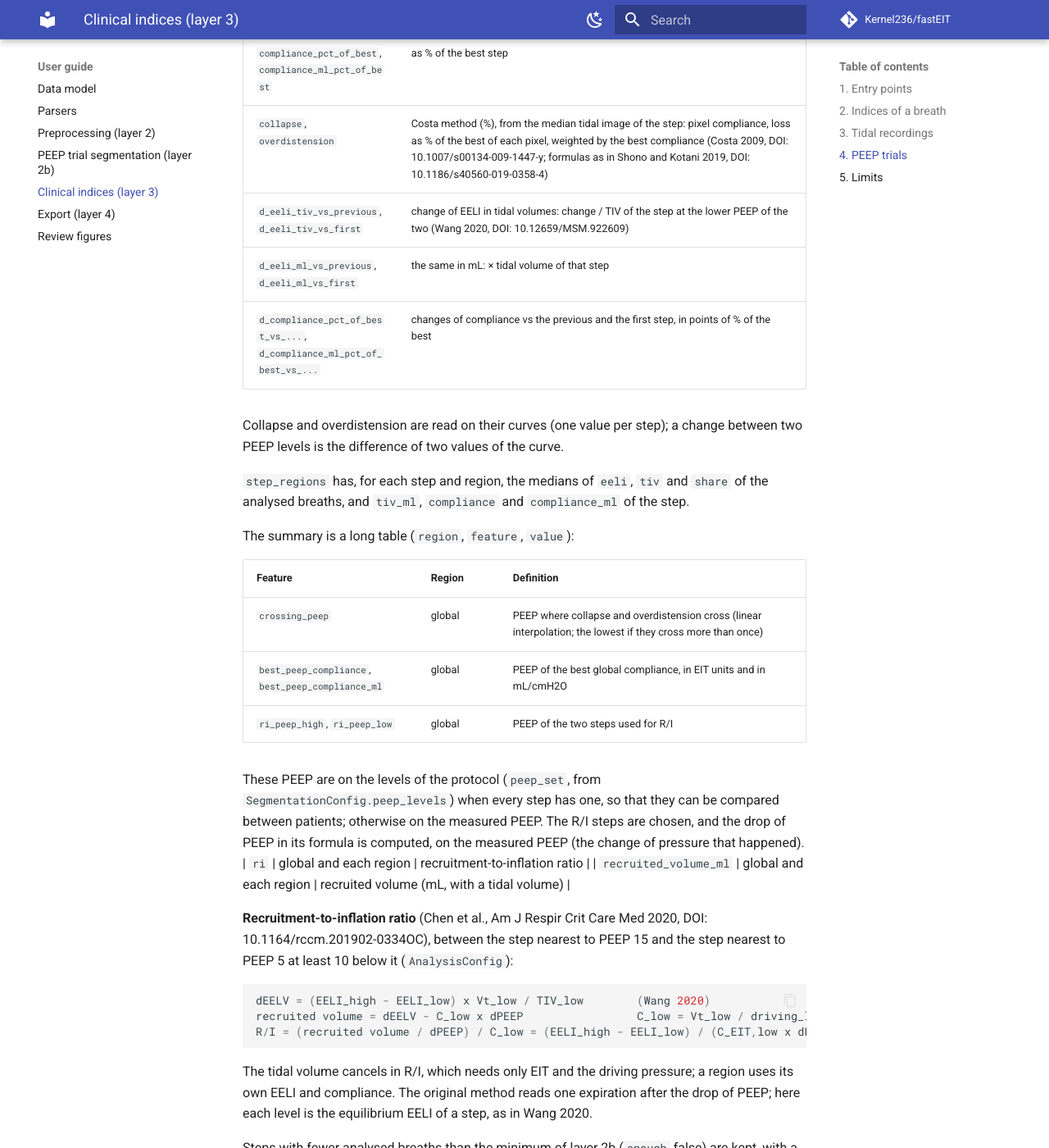
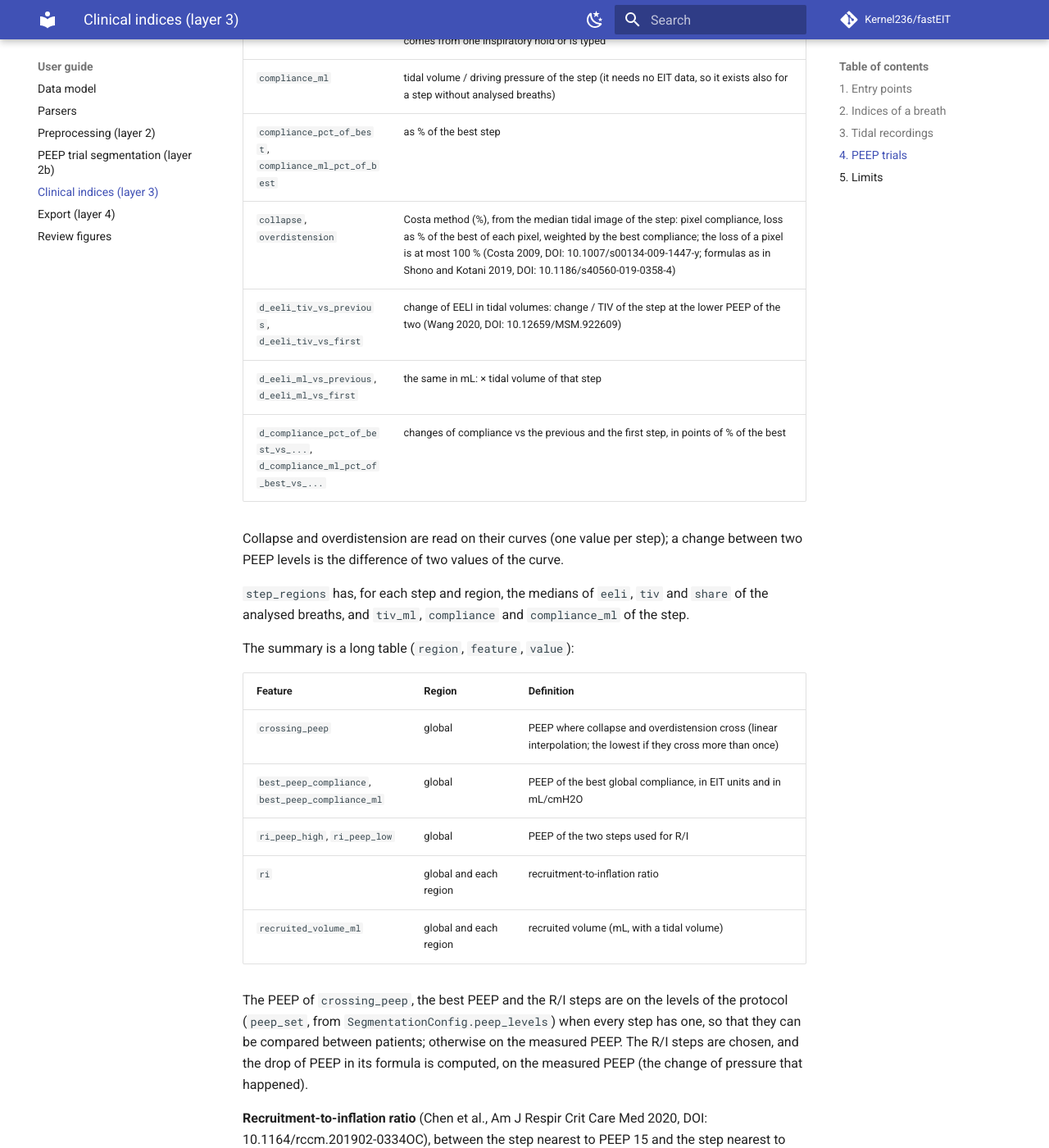
Before and after one commit to Kernel236/fastEIT, an MkDocs documentation site: the page built from docs/features.md, in a window 1280 px wide and 1400 px high, scrolled down 3170 px. Shown: the whole window at 82% size. Built offline with MkDocs 1.6.1 and Material for MkDocs 9.7.7, drawn with Linux system fonts in a browser that asks for light colours; comment, search, counter and statistics services are not loaded; the version menu is left out; some of the changed text lies outside the part shown.

````diff
--- a/docs/features.md
+++ b/docs/features.md
@@ -24,6 +24,9 @@ PEEP, the best PEEP and the change of EELI in mL of the notebook.
 ```python
 from fasteit.features import peep_trial_features, tidal_features
 from fasteit.models import RecordingContext, Segment
+from fasteit.parsers.loader import load_data
+from fasteit.preprocessing import preprocess
+from fasteit.segmentation import segment_peep_trial
 
 # A recording at one setting (or the tidal phase of a longer one).
 recording = preprocess(load_data("patient01.bin"),
@@ -34,8 +37,9 @@ tidal.regions    # one row per breath and region
 tidal.summary    # median and quartiles over the valid breaths, by region and index
 
 # A PEEP trial.
+context = RecordingContext(protocol="peep_trial", tidal_volume_ml=450)
 trial = segment_peep_trial(preprocess(load_data("peep_trial.bin"), context=context))
-features = peep_trial_features(trial)
+features = peep_trial_features(trial)   # parameters in features.config (AnalysisConfig)
 features.steps          # one row per PEEP step
 features.step_regions   # one row per step and region
 features.summary        # crossing PEEP, best PEEP, R/I (global and by region)
@@ -105,7 +109,7 @@ curves.
 | `compliance` | median TIV / driving pressure of the step: it also works when the driving pressure comes from one inspiratory hold or is typed |
 | `compliance_ml` | tidal volume / driving pressure of the step (it needs no EIT data, so it exists also for a step without analysed breaths) |
 | `compliance_pct_of_best`, `compliance_ml_pct_of_best` | as % of the best step |
-| `collapse`, `overdistension` | Costa method (%), from the median tidal image of the step: pixel compliance, loss as % of the best of each pixel, weighted by the best compliance (Costa 2009, DOI: 10.1007/s00134-009-1447-y; formulas as in Shono and Kotani 2019, DOI: 10.1186/s40560-019-0358-4) |
+| `collapse`, `overdistension` | Costa method (%), from the median tidal image of the step: pixel compliance, loss as % of the best of each pixel, weighted by the best compliance; the loss of a pixel is at most 100 % (Costa 2009, DOI: 10.1007/s00134-009-1447-y; formulas as in Shono and Kotani 2019, DOI: 10.1186/s40560-019-0358-4) |
 | `d_eeli_tiv_vs_previous`, `d_eeli_tiv_vs_first` | change of EELI in tidal volumes: change / TIV of the step at the lower PEEP of the two (Wang 2020, DOI: 10.12659/MSM.922609) |
 | `d_eeli_ml_vs_previous`, `d_eeli_ml_vs_first` | the same in mL: × tidal volume of that step |
 | `d_compliance_pct_of_best_vs_...`, `d_compliance_ml_pct_of_best_vs_...` | changes of compliance vs the previous and the first step, in points of % of the best |
@@ -123,14 +127,14 @@ The summary is a long table (`region`, `feature`, `value`):
 | `crossing_peep` | global | PEEP where collapse and overdistension cross (linear interpolation; the lowest if they cross more than once) |
 | `best_peep_compliance`, `best_peep_compliance_ml` | global | PEEP of the best global compliance, in EIT units and in mL/cmH2O |
 | `ri_peep_high`, `ri_peep_low` | global | PEEP of the two steps used for R/I |
-
-These PEEP are on the levels of the protocol (`peep_set`, from
-`SegmentationConfig.peep_levels`) when every step has one, so that they can be compared
-between patients; otherwise on the measured PEEP. The R/I steps are chosen, and the drop
-of PEEP in its formula is computed, on the measured PEEP (the change of pressure that
-happened).
 | `ri` | global and each region | recruitment-to-inflation ratio |
 | `recruited_volume_ml` | global and each region | recruited volume (mL, with a tidal volume) |
+
+The PEEP of `crossing_peep`, the best PEEP and the R/I steps are on the levels of the
+protocol (`peep_set`, from `SegmentationConfig.peep_levels`) when every step has one, so
+that they can be compared between patients; otherwise on the measured PEEP. The R/I steps
+are chosen, and the drop of PEEP in its formula is computed, on the measured PEEP (the
+change of pressure that happened).
 
 **Recruitment-to-inflation ratio** (Chen et al., Am J Respir Crit Care Med 2020, DOI:
 10.1164/rccm.201902-0334OC), between the step nearest to PEEP 15 and the step nearest to
````
Also changed, not shown: README.md (+4 -3 lines), docs/data_model.md (+4 -1 lines), docs/export.md (+1 -1 lines), 1 other file.
